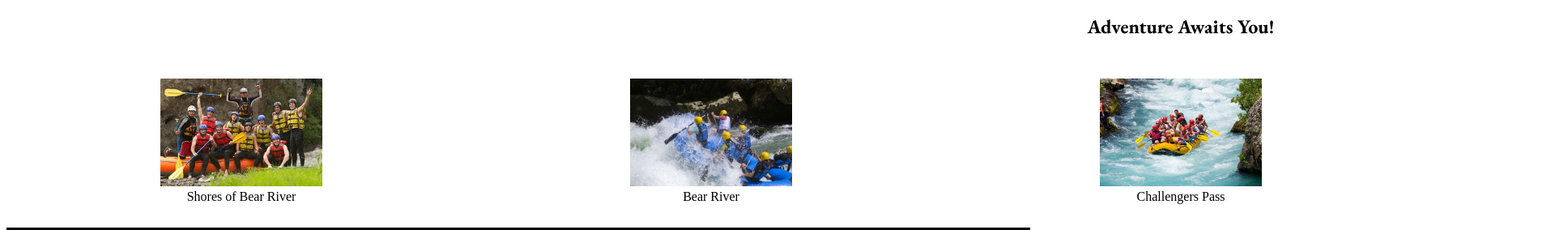
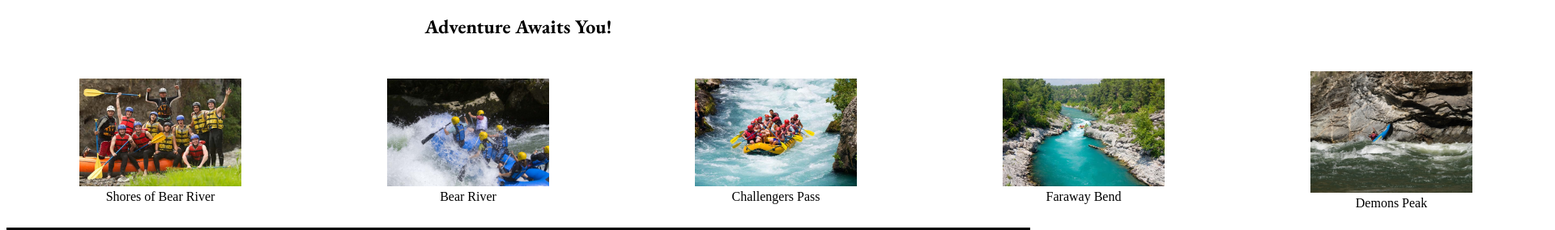
Before and after one commit to CoreyfromtheQuarry/wdd130, a plain HTML site: page wwr/about.html in a window 1280 px wide. Shown: the part 668-952 px from the top of the page at 81% size, 1920 px wide, since content can reach past the window. Drawn offline with nearby package versions, Linux system fonts and the light colour scheme.

Commit message:
CHANGES TO FIX A FEW BUGGIES

```diff
--- a/wwr/styles/rafting.css
+++ b/wwr/styles/rafting.css
@@ -126,6 +126,11 @@ article img {
     align-items: center;
     justify-content: space-around;
     text-align: center;
+    width: 300px;
+}
+
+.adventure-flex figure, figcaption {
+    max-width: 300px;
 }
 
 figure img {
```
